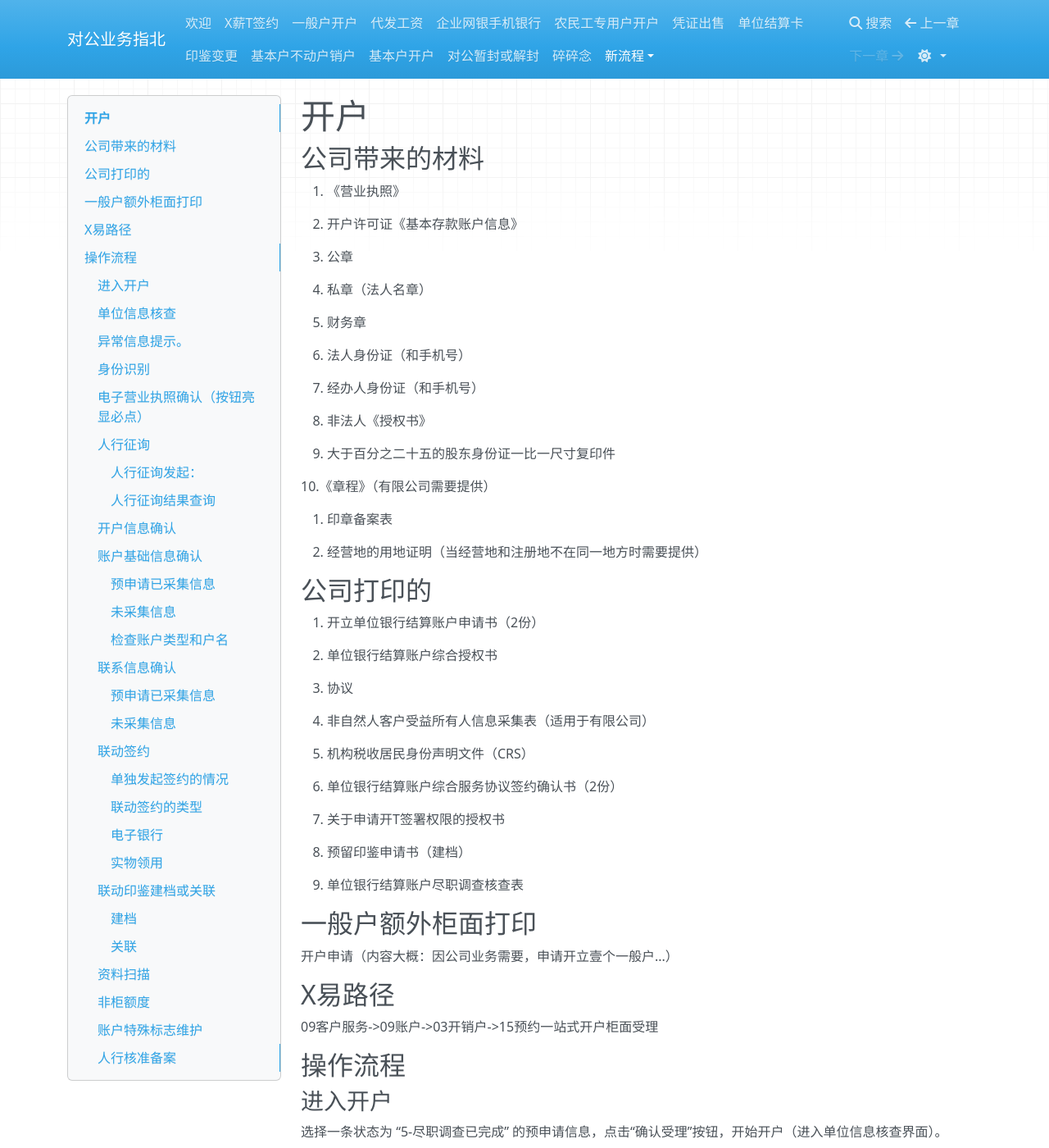
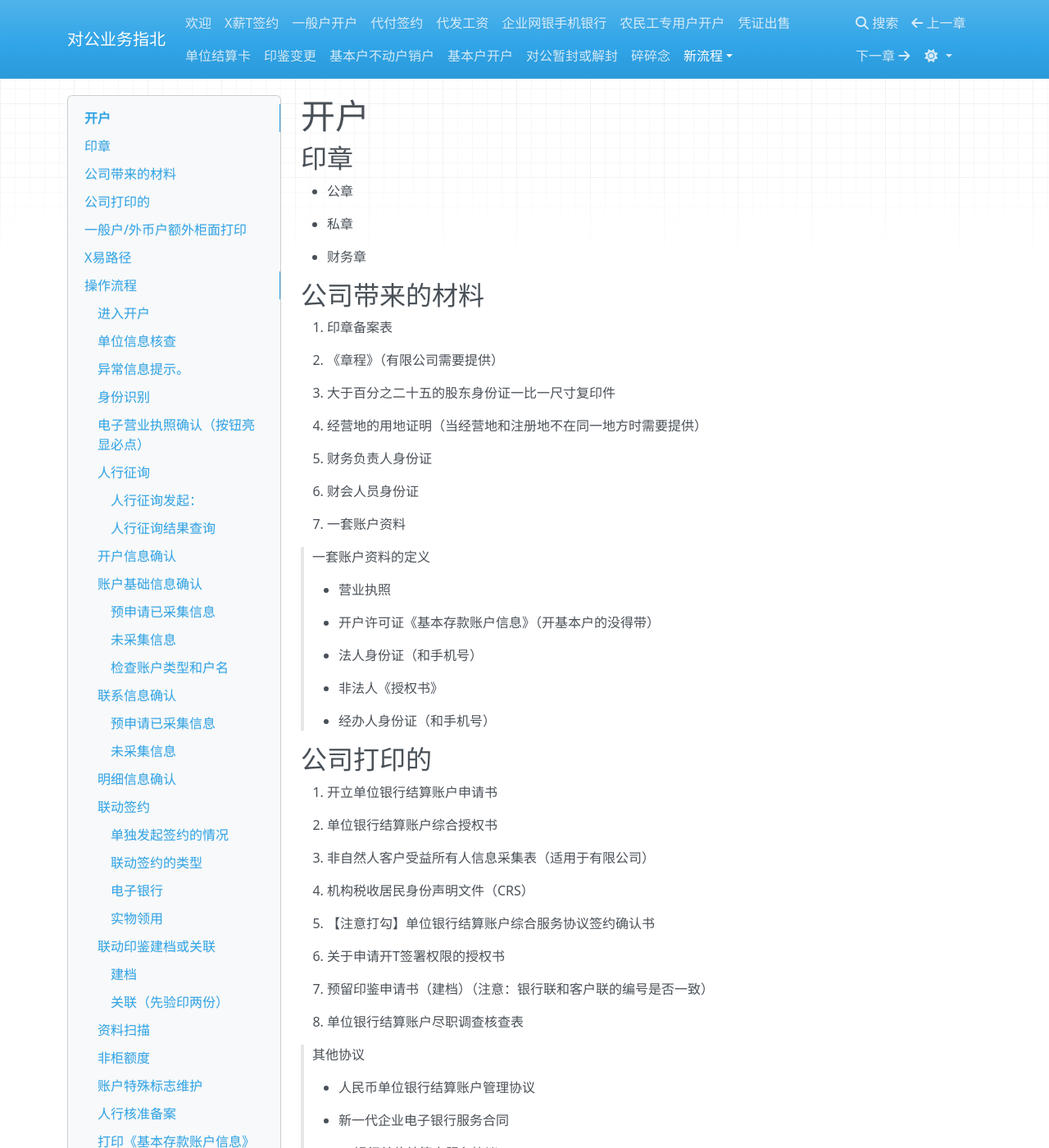
Before and after one commit to sakurafisch/fi, an MkDocs documentation site: the page built from docs/新流程/开户.md, in a window 1280 px wide and 1400 px high. Shown: the whole window at 82% size. Built offline with MkDocs 1.6.1, drawn with Linux system fonts in a browser that asks for light colours; nearby versions of some CDN libraries; some of the changed text lies outside the part shown.

Commit message:
feat: 补充新流程未尽操作

```diff
--- a/docs/新流程/开户.md
+++ b/docs/新流程/开户.md
@@ -1,54 +1,72 @@
 # 开户
+
+## 印章
+
+- 公章
+
+- 私章
+
+- 财务章
 
 ## 公司带来的材料
 
-1. 《营业执照》
+1. 印章备案表
 
-2. 开户许可证《基本存款账户信息》
+2. 《章程》（有限公司需要提供）
 
-3. 公章
+3. 大于百分之二十五的股东身份证一比一尺寸复印件
 
-4. 私章（法人名章）
+4. 经营地的用地证明（当经营地和注册地不在同一地方时需要提供）
 
-5. 财务章
+5. 财务负责人身份证
 
-6. 法人身份证（和手机号）
+6. 财会人员身份证
 
-7. 经办人身份证（和手机号）
+7. 一套账户资料
 
-8. 非法人《授权书》
+> 一套账户资料的定义
+>
+> - 营业执照
+>
+> - 开户许可证《基本存款账户信息》（开基本户的没得带）
+>
+> - 法人身份证（和手机号）
+>
+> - 非法人《授权书》
+>
+> - 经办人身份证（和手机号）
 
-9. 大于百分之二十五的股东身份证一比一尺寸复印件
-
-10.《章程》（有限公司需要提供）
-
-11. 印章备案表
-
-12. 经营地的用地证明（当经营地和注册地不在同一地方时需要提供）
 
 ## 公司打印的
 
-1. 开立单位银行结算账户申请书（2份）
+1. 开立单位银行结算账户申请书
 
 2. 单位银行结算账户综合授权书
 
-3. 协议
+3. 非自然人客户受益所有人信息采集表（适用于有限公司）
 
-4. 非自然人客户受益所有人信息采集表（适用于有限公司）
+4. 机构税收居民身份声明文件（CRS）
 
-5. 机构税收居民身份声明文件（CRS）
+5. 【注意打勾】单位银行结算账户综合服务协议签约确认书
 
-6. 单位银行结算账户综合服务协议签约确认书（2份）
+6. 关于申请开T签署权限的授权书
 
-7. 关于申请开T签署权限的授权书
+7. 预留印鉴申请书（建档）（注意：银行联和客户联的编号是否一致）
 
-8. 预留印鉴申请书（建档）
+8. 单位银行结算账户尽职调查核查表
 
-9. 单位银行结算账户尽职调查核查表
+> 其他协议
+>
+> - 人民币单位银行结算账户管理协议
+>
+> - 新一代企业电子银行服务合同
+>
+> - XX银行单位结算卡服务协议
+>
 
-## 一般户额外柜面打印
+## 一般户/外币户额外柜面打印
 
-开户申请（内容大概：因公司业务需要，申请开立壹个一般户...）
+开户申请（内容大概：因公司业务需要，申请开立壹个一般户/美元户...）
 
 ## X易路径
 
@@ -186,6 +204,14 @@
 
 此时，可以并行处理 [联动签约](#联动签约) 和 [联动印鉴建档或关联](#联动印鉴建档或关联)
 
+### 明细信息确认
+
+- 出账页标志：按月
+
+- 收费方式：汇总
+
+- 支取方式：印鉴
+
 ### 联动签约
 
 #### 单独发起签约的情况
@@ -235,6 +261,8 @@
 >
 > - 勾选【查询】【转账】【取现】）
 
+---
+
 ### 联动印鉴建档或关联
 
 #### 建档
@@ -246,16 +274,28 @@
 > 1. 是否同步预留印鉴【是】
 >
 > 2. 预留印鉴方式【0 新建印鉴】
+>
+> 3. 是否按普通建档：全都没有小字码【是】；只要有一个章有小字码【否】
 
 - 仅支持《预留印鉴申请书》
 
-- 柜台扫描->中心抠章建档->主管复核->柜台打印会计业务章和操作号（银行联放两遍，客户联放两遍）
+- 柜台扫描->中心抠章建档->主管复核->柜台打印会计业务章和操作号
 
 - 选择是否邮寄客户联
 
 - 是否临柜办理【是】推送公司签名。选【否】会导致系统预警。
 
-#### 关联
+- 建档后，《预留印鉴申请书》客户联直接给客户，不需要做交接。
+
+#### 关联（先验印两份）
+
+验印材料共两份，用被关联账户的账号来验：
+
+- 印鉴关联申请书
+
+- 单位银行结算账户综合授权书
+
+---
 
 在开户主菜单，点击“印鉴建档/关联”按钮。
 
@@ -271,7 +311,7 @@
 
 >   - 凭证种类《印鉴引用申请书》（纸质标题为《XX银行印鉴关联申请书》）
 >
->   - 选择 【01 只能验公章】
+>   - 选择 【03 须验公章加任一分组】
 
 - 点击【扫描客户凭证按钮】，扫描《XX银行印鉴关联申请书》
 
@@ -306,3 +346,23 @@
 3. 核对无误后，点击“确认提X”按钮。
 
 4. 查看桌面待办，直至成功。失败处理方式：选择【1 修改信息重新报送】
+
+### 打印《基本存款账户信息》两份
+
+- 一份档案袋留存，一份给公司
+
+### 资料交接
+
+- 基本存款账户信息
+
+- 待补充 // TODO
+
+### 印鉴双人入袋
+
+- 《预留印鉴申请书》银行联
+
+### 是不是要签约代付和X薪T
+
+- [X薪T](../X薪T.md)
+
+- [代付签约](../代付签约.md)
```
Also changed, not shown: docs/代付签约.md (added, +53 -0 lines), docs/新流程/销户.md (added, +115 -0 lines), docs/X薪T.md (renamed from docs/X薪通.md).
